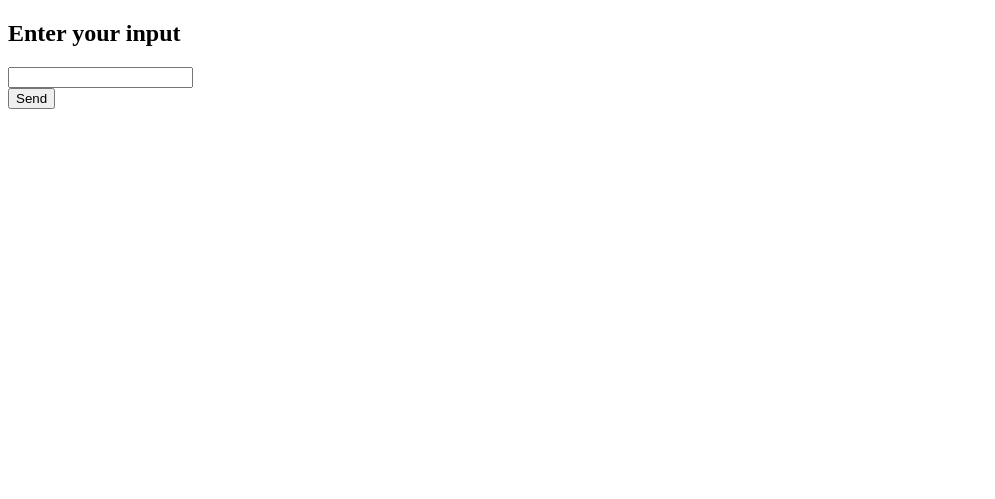
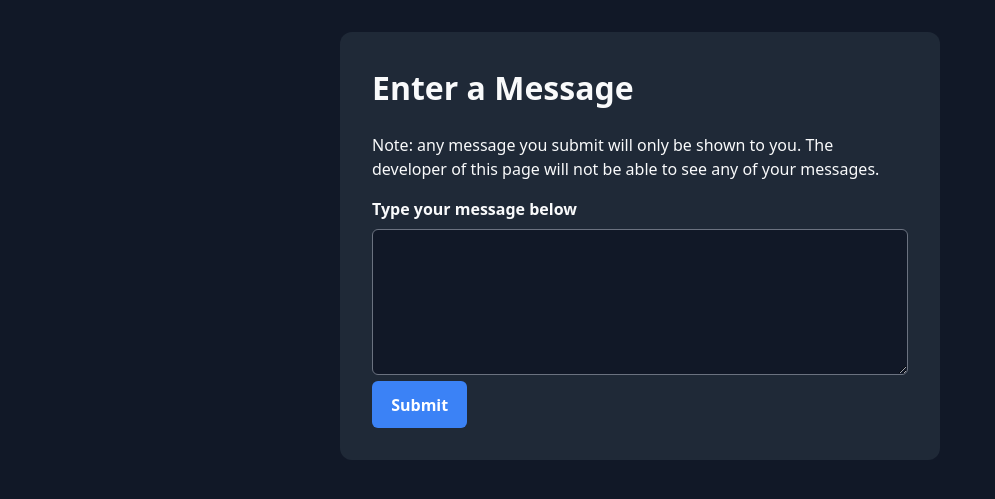
Before and after one commit to Catboat-Fish/my-flask-app, a Flask app: page /intake in a window 1280 px wide. Shown: the top 499 px of the page, without its empty margins (0-995 px from the left). Run offline with Flask 3, Linux system fonts and the light colour scheme.

Commit message:
complete redesign, featuring automatic dark mode, a CSS layout, and proper scaling

```diff
--- a/templates/intake.html
+++ b/templates/intake.html
@@ -1,15 +1,130 @@
 <!DOCTYPE html>
-<html >
-    <body>
-        <h2>Enter your input</h2>
+<!--TODO: add button hover feature that stands out but isn't distracting-->
+<html lang="en">
+<head>
+    <meta charset="UTF-8">
+    <meta name="viewport" content="width=device-width, initial-scale=1">
+    <title>Input Intake</title>
+
+    <style>
+        :root {
+            color-scheme: dark;
+
+            --background: #111827;
+            --surface: #1f2937;
+            --text: #f9fafb;
+            --border: #6b7280;
+            --button: #3b82f6;
+            --button-text: #ffffff;
+            --error: #fca5a5;
+        }
+
+        * {
+            box-sizing: border-box;
+        }
+
+        body {
+            margin: 0;
+            min-height: 100vh;
+            padding: 2rem 1rem;
+            background: var(--background);
+            color: var(--text);
+            font-family: system-ui, sans-serif;
+            line-height: 1.5;
+        }
+
+        main {
+            width: min(100%, 600px);
+            margin: 0 auto;
+            padding: 2rem;
+            background: var(--surface);
+            border-radius: 12px;
+        }
+
+        h1,
+        h2 {
+            margin-top: 0;
+        }
+
+        label {
+            display: block;
+            margin-bottom: 0.5rem;
+            font-weight: 600;
+        }
+
+        textarea {
+            width: 100%;
+            padding: 0.75rem;
+            border: 1px solid var(--border);
+            border-radius: 6px;
+            background: var(--background);
+            color: var(--text);
+            font: inherit;
+            resize: vertical;
+        }
+
+        textarea:focus,
+        button:focus {
+            outline: 3px solid color-mix(
+                in srgb,
+                var(--button) 50%,
+                transparent
+            );
+            outline-offset: 2px;
+        }
+
+        button {
+            padding: 0.7rem 1.2rem;
+            border: 0;
+            border-radius: 6px;
+            background: var(--button);
+            color: var(--button-text);
+            font: inherit;
+            font-weight: 600;
+            cursor: pointer;
+        }
+
+        button:hover {
+            filter: brightness(1.2);
+        }
+
+        [role="alert"] {
+            color: var(--error);
+            font-weight: 600;
+        }
+    </style>
+
+</head>
+<body>
+    <main>
+        <h1>Enter a Message</h1>
+
+        <p>
+            Note: any message you submit will only be shown to you. The developer of this page will not be able to see any of your messages.
+        </p>
+
         <form method="post">
-            <input type="text" name="intake" required>
-            <br>
-            <input type="submit" value="Send">
+            <label for="intake">Type your message below</label>
+
+            <textarea
+                id="intake"
+                name="intake"
+                rows="5"
+                maxlength="500"
+                required
+            ></textarea>
+
+            <button type="submit">Submit</button>
         </form>
 
-        {% if outtake %}
-            <p>{{ outtake }}</p>
+        {% if error %}
+            <p role="alert">{{ error }}</p>
         {% endif %}
-    </body>
+
+        {% if message %}
+            <h2>Submitted message</h2>
+            <p>{{ message }}</p>
+        {% endif %}
+    </main>
+</body>
 </html>
```
